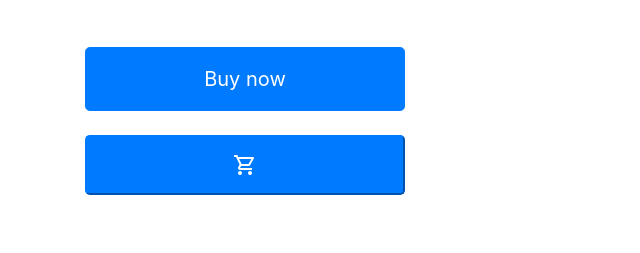
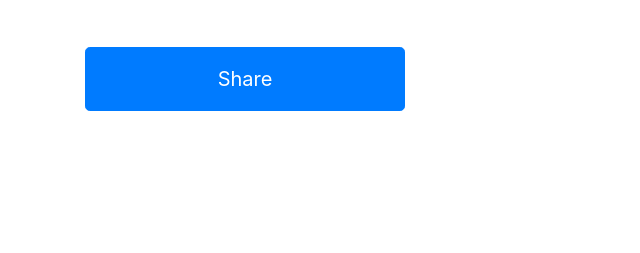
Before and after one commit to Gautamarora-360/BloomsNBlossom, a Django app: page /shop/productview/25 in a window 1280 px wide. Shown: the part 547-800 px from the top of the page, without its empty margins (0-640 px from the left). Run offline with Django 4.2, Linux system fonts and the light colour scheme; data comes from the database, SQL or seed files in the repository; some libraries are stand-ins or nearby versions.

Commit message:
Frontend-2

```diff
--- a/shop/templates/shop/index.html
+++ b/shop/templates/shop/index.html
@@ -91,8 +91,10 @@
     </div>
     <div class="container-fluid" style = "text-align:center">
         <!--Slideshow starts here -->
-        {% for product, range, nSlides in allProducts %}
-            <h1 class="my-4"><b>{{ product.0.category }}</b></h1>
+        {% comment %} {% for product, range, nSlides in allProducts %}
+            <h1 class="my-4"><b>{{ product.0.category }}</b></h1> {% endcomment %}
+            {% for product, range, category, sub_category in allProducts %}
+    <h1 class="my-4"><b>{{ category }} - {{ sub_category }}</b></h1>
             <div class="row">
             <div id="demo{{forloop.counter}}" class="col carousel slide my-3" data-ride="carousel" data-interval="4000">
                 <ul class="carousel-indicators">
--- a/shop/templates/shop/productview.html
+++ b/shop/templates/shop/productview.html
@@ -11,15 +11,10 @@
             </div>
             <div class="container row mt-5 d-flex flex-column justify-content-center " style = "">
 
-                <button class="btn btn-lg btn-primary py-3" href = "/shop/checkout">Buy now</button>
+                <button id="shareButton" class="btn btn-lg btn-primary py-3" href = "/shop/checkout">Share</button>
                 <br>
-                <span id="divpr{{i.id}}" class="divpr d-flex flex-column">
-                    <button id="pr{{i.id}}" class="btn-lg btn-primary cart">
-                        <span class="material-symbols-outlined pt-2">
-                            shopping_cart
-                        </span>
-                    </button>
-                </span>
+
+
 
             </div>
         </div>
@@ -31,48 +26,30 @@
     </div>
 </div>
 {% endblock %}
+{% block js %}
+<script>
+    document.getElementById('shareButton').addEventListener('click', function() {
+        // Get the current URL
+        var urlToCopy = window.location.href;
 
-{% block js %}
-    <script>
-        console.log('working');
-        if(localStorage.getItem('cart') == null){
-            var cart = {};
-        }
-        else{
-            cart = JSON.parse(localStorage.getItem('cart'));
-            document.getElementById('cart').innerHTML = Object.keys(cart).length;
-        }
+        // Create a temporary input element
+        var input = document.createElement('input');
+        input.setAttribute('value', urlToCopy);
+        document.body.appendChild(input);
 
-        $('.cart').click(function(){
-            console.log('clicked');
-            var idstr = this.id.toString();
-            console.log(idstr);
-            if(cart[idstr] != undefined){
-                cart[idstr] = cart[idstr] + 1
-            }
-            else{
-                cart[idstr] = 1
-            }
-            console.log(cart)
-            localStorage.setItem('cart', JSON.stringify(cart));
-            document.getElementById('cart').innerHTML = Object.keys(cart).length;
-        });
-        $('#popcart').popover();
+        // Select the text inside the input element
+        input.select();
+        input.setSelectionRange(0, 99999); // For mobile devices
 
-        document.getElementById('popcart').setAttribute('data-content', '<h5>Cart</h5>');
+        // Copy the text to the clipboard
+        document.execCommand('copy');
 
-        $('.divpr').on('click', 'button.cart', function(){
-            var idstr = this.id.toString();
-            if (cart[idstr] != undefined) {
-                qty = cart[idstr][0] + 1;
-            }
-            else {
-                qty = 1;
-                name = document.getElementById('name'+idstr).innerHTML;
-                price = document.getElementById('price'+idstr).innerHTML;
-                cart[idstr] = [qty, name, parseInt(price)];
-            }
-            updateCart(cart);
-        });
-    </script>
+        // Remove the temporary input element
+        document.body.removeChild(input);
+
+        // Optionally, you can provide feedback to the user
+        alert('URL copied to clipboard: ' + urlToCopy);
+    });
+
+</script>
 {% endblock %}
--- a/shop/views.py
+++ b/shop/views.py
@@ -3,29 +3,42 @@ from django.http import HttpResponse
 from . models import Product, Contact, Order, OrderUpdate
 from math import ceil
 import json
+from django.db.models import Count
 
 
+# def index(request):
+
+#     allProducts = []
+#     categProducts = Product.objects.values('category', 'id')
+#     categs = {item['category'] for item in categProducts}
+#     for cat in categs:
+#         prod = Product.objects.filter(category = cat)
+#         n = len(prod)
+#         nslides = n // 4 + ceil((n / 4) - (n // 4))
+#         allProducts.append([prod, range(1, nslides), nslides])
+#     params = {'allProducts':allProducts}
+#     return render(request, 'shop/index.html', params)
 def index(request):
-    # products = Product.objects.all()
-    # print(products)
-    # n = len(products)
-    # nslides = n//4 + ceil((n/4)-(n//4))
-    # params = {'no_of_slides':nslides, 'range':range(1, nslides), 'product':products}
-    # allProducts = [[products, range(1, nslides), nslides],
-    #                [products, range(1, nslides), nslides]]
-    # params = {'allProducts' : allProducts}
-    # return render(request, 'shop/index.html', params)
+    allProducts = []
 
-    # -- Sahi wala
-    allProducts = []
-    categProducts = Product.objects.values('category', 'id')
-    categs = {item['category'] for item in categProducts}
-    for cat in categs:
-        prod = Product.objects.filter(category = cat)
+    # Query distinct categories and subcategories
+    categories = Product.objects.values('category', 'sub_category').annotate(count=Count('id'))
+
+    for cat in categories:
+        category = cat['category']
+        sub_category = cat['sub_category']
+
+        # Query products for the current category and subcategory
+        prod = Product.objects.filter(category=category, sub_category=sub_category)
+
+        # Calculate the number of slides for the carousel
         n = len(prod)
         nslides = n // 4 + ceil((n / 4) - (n // 4))
-        allProducts.append([prod, range(1, nslides), nslides])
-    params = {'allProducts':allProducts}
+
+        # Append product information to the allProducts list
+        allProducts.append([prod, range(1, nslides), category, sub_category])
+
+    params = {'allProducts': allProducts}
     return render(request, 'shop/index.html', params)
 
 
--- a/wondermart/urls.py
+++ b/wondermart/urls.py
@@ -24,6 +24,5 @@ urlpatterns = [
     path('shop/', include('shop.urls')),
     path('blog/', include('blog.urls')),
     path('', views.index),
-    path('/login', views.login),
-    path('/signup', views.signup)
+
 ] + static(settings.MEDIA_URL, document_root=settings.MEDIA_ROOT)
--- a/wondermart/views.py
+++ b/wondermart/views.py
@@ -7,5 +7,3 @@ def login(request):
     return render (request,'login.html')
 def signup(request):
     return render (request,'signup.html')
-# if user.is_authenticated:
-#     return redirect(/home)
```
